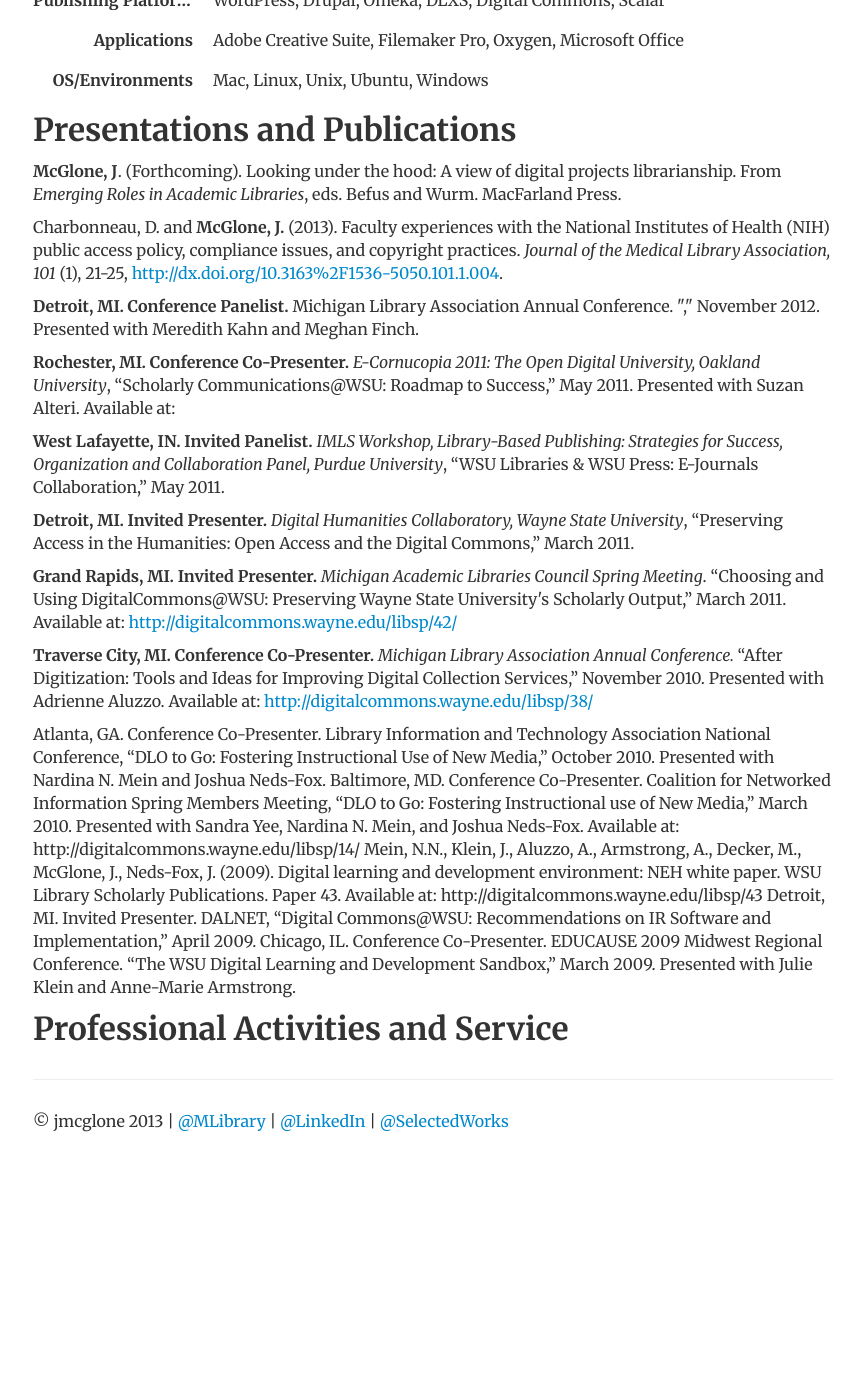
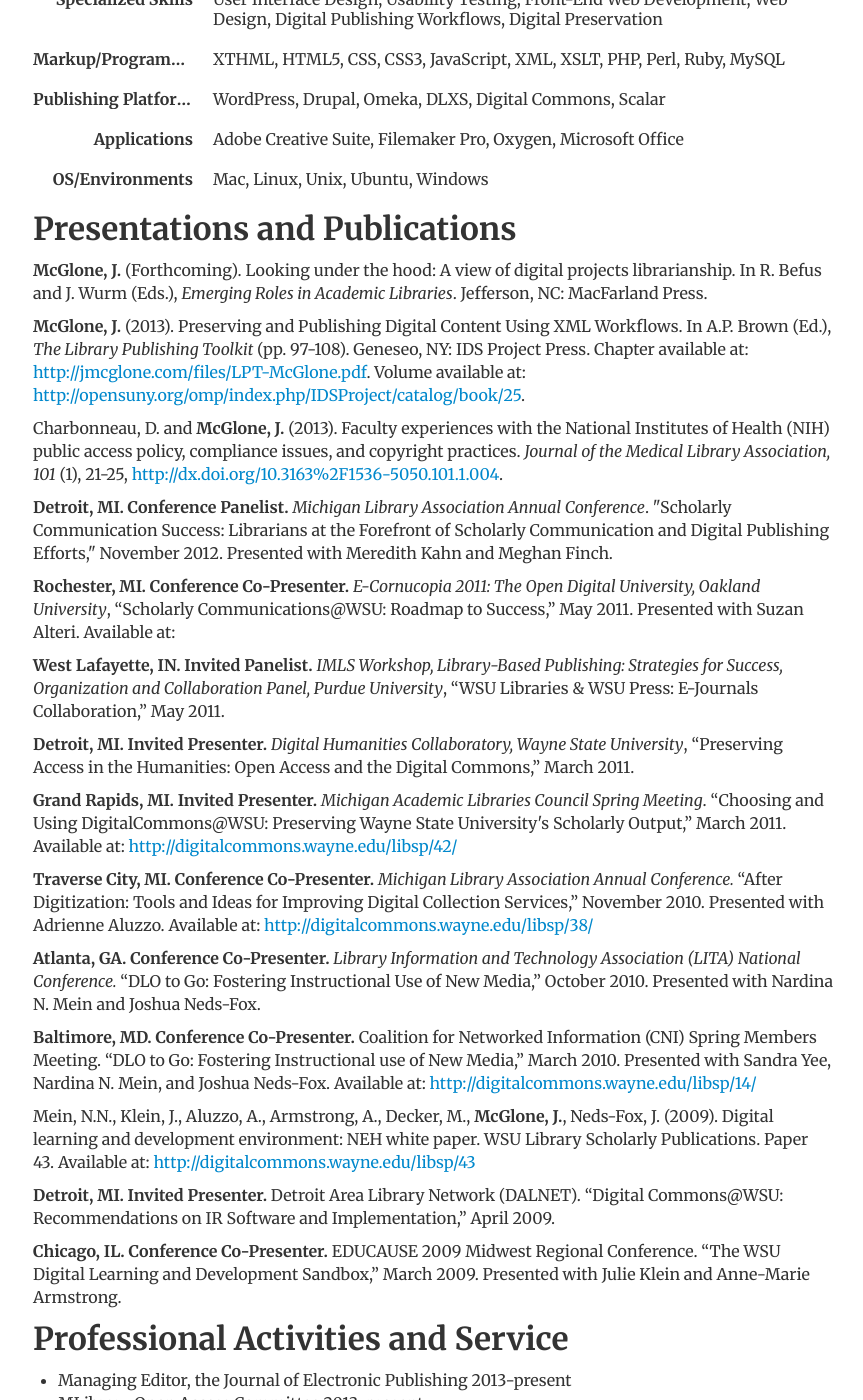
Before and after one commit to jmcglone/jmcglone.github.io, a Jekyll site: the page built from cv/index.html, in a window 1280 px wide and 1400 px high, scrolled down 1532 px. Shown: the whole window, without its empty margins (207-1070 px from the left). Built offline with Jekyll 4.4.1, drawn with Linux system fonts in a browser that asks for light colours; nearby versions of some CDN libraries; before the commit the page ends 2713 px from its top, so only the background shows below that; some of the changed text lies outside the part shown.

Commit message:
several updates and formatting changes

```diff
--- a/cv/index.html
+++ b/cv/index.html
@@ -14,10 +14,12 @@
 				<strong>University of Michigan Libraries</strong><br>
 				Michigan Publishing<br>
 				839 Greene St 1210 Buhr Bldg<br>
-				Ann Arbor MI 48109-3209
+				Ann Arbor MI 48109-3209<br>
 				<abbr title="phone">P:</abbr> (734) 763-4260<br>
 				<a href="mailto:jmcglone@umich.edu">jmcglone@umich.edu</a>
 				</address>
+
+				<p>Academic librarian currently immersed in front-end web development, user interface design, usability, and digital publishing workflows for academic publishers. Deeply interested in supporting non-traditional publishing models and causing disruption in the traditional scholarly publishing market.</p>
 
 				<h2>Degrees</h2>
 				<p><strong><abbr title="Masters of Library and Information Science">MLIS</abbr>, Wayne State University, Detroit, MI, 2008</strong><br>
@@ -71,11 +73,13 @@
 						<dd>Mac, Linux, Unix, Ubuntu, Windows</dd>
 					</dl>
 				<h2>Presentations and Publications</h2>
-					<p><strong>McGlone, J</strong>. (Forthcoming). Looking under the hood: A view of digital projects librarianship. From <em>Emerging Roles in Academic Libraries</em>, eds. Befus and Wurm. MacFarland Press.</p>
+					<p><strong>McGlone, J.</strong> (Forthcoming). Looking under the hood: A view of digital projects librarianship. In R. Befus and J. Wurm (Eds.), <em>Emerging Roles in Academic Libraries</em>. Jefferson, NC: MacFarland Press.</p>
+
+					<p><strong>McGlone, J.</strong> (2013). Preserving and Publishing Digital Content Using XML Workflows. In A.P. Brown (Ed.), <em>The Library Publishing Toolkit</em> (pp. 97-108). Geneseo, NY: IDS Project Press. Chapter available at: <a href="http://jmcglone.com/files/LPT-McGlone.pdf">http://jmcglone.com/files/LPT-McGlone.pdf</a>. Volume available at: <a href="http://opensuny.org/omp/index.php/IDSProject/catalog/book/25">http://opensuny.org/omp/index.php/IDSProject/catalog/book/25</a>.
 
 					<p>Charbonneau, D. and <strong>McGlone, J.</strong> (2013). Faculty experiences with the National Institutes of Health (NIH) public access policy, compliance issues, and copyright practices. <em>Journal of the Medical Library Association, 101</em> (1), 21-25, <a href="http://dx.doi.org/10.3163%2F1536-5050.101.1.004" title="Faculty experiences with the National Institutes of Health (NIH) public access policy, compliance issues, and copyright practices">http://dx.doi.org/10.3163%2F1536-5050.101.1.004</a>.</p>
 
-					<p><strong>Detroit, MI. Conference Panelist.</strong> Michigan Library Association Annual Conference. "," November 2012. Presented with Meredith Kahn and Meghan Finch.</p>
+					<p><strong>Detroit, MI. Conference Panelist.</strong> <em>Michigan Library Association Annual Conference</em>. "Scholarly Communication Success: Librarians at the Forefront of Scholarly Communication and Digital Publishing Efforts," November 2012. Presented with Meredith Kahn and Meghan Finch.</p>
 
 					<p><strong>Rochester, MI. Conference Co-Presenter.</strong> <em>E-Cornucopia 2011: The Open Digital University, Oakland University</em>, “Scholarly Communications@WSU: Roadmap to Success,” May 2011. Presented with Suzan Alteri. Available at: </p>
 
@@ -87,16 +91,28 @@
 
 					<p><strong>Traverse City, MI.  Conference Co-Presenter.</strong>  <em>Michigan Library Association Annual Conference.</em> “After Digitization: Tools and Ideas for Improving Digital Collection Services,” November 2010. Presented with Adrienne Aluzzo. Available at: <a href="http://digitalcommons.wayne.edu/libsp/38/" title="After Digitization: Tools and Ideas for Improving Digital Collection Services">http://digitalcommons.wayne.edu/libsp/38/</a></p>
 
-Atlanta, GA.  Conference Co-Presenter. Library Information and Technology Association National Conference, “DLO to Go: Fostering Instructional Use of New Media,” October 2010. Presented with Nardina N. Mein and Joshua Neds-Fox.
+					<p><strong>Atlanta, GA.  Conference Co-Presenter.</strong> <em>Library Information and Technology Association (LITA) National Conference.</em> “DLO to Go: Fostering Instructional Use of New Media,” October 2010. Presented with Nardina N. Mein and Joshua Neds-Fox.</p>
 
-Baltimore, MD.  Conference Co-Presenter. Coalition for Networked Information Spring Members Meeting, “DLO to Go: Fostering Instructional use of New Media,” March 2010. Presented with Sandra Yee, Nardina N. Mein, and Joshua Neds-Fox. Available at: http://digitalcommons.wayne.edu/libsp/14/
+					<p><strong>Baltimore, MD.  Conference Co-Presenter.</strong> Coalition for Networked Information (CNI) Spring Members Meeting. “DLO to Go: Fostering Instructional use of New Media,” March 2010. Presented with Sandra Yee, Nardina N. Mein, and Joshua Neds-Fox. Available at: <a href="http://digitalcommons.wayne.edu/libsp/14/">http://digitalcommons.wayne.edu/libsp/14/</a></p>
 
-Mein, N.N., Klein, J., Aluzzo, A., Armstrong, A., Decker, M., McGlone, J., Neds-Fox, J. (2009). Digital learning and development environment: NEH white paper. WSU Library Scholarly Publications. Paper 43. Available at: http://digitalcommons.wayne.edu/libsp/43
+					<p>Mein, N.N., Klein, J., Aluzzo, A., Armstrong, A., Decker, M., <strong>McGlone, J.</strong>, Neds-Fox, J. (2009). Digital learning and development environment: NEH white paper. WSU Library Scholarly Publications. Paper 43. Available at: <a href="http://digitalcommons.wayne.edu/libsp/43">http://digitalcommons.wayne.edu/libsp/43</a></p>
 
-Detroit, MI.  Invited Presenter. DALNET, “Digital Commons@WSU: Recommendations on IR Software and Implementation,” April 2009.
+					<p><strong>Detroit, MI.  Invited Presenter.</strong> Detroit Area Library Network (DALNET). “Digital Commons@WSU: Recommendations on IR Software and Implementation,” April 2009.</p>
 
-Chicago, IL.  Conference Co-Presenter. EDUCAUSE 2009 Midwest Regional Conference. “The WSU Digital Learning and Development Sandbox,” March 2009. Presented with Julie Klein and Anne-Marie Armstrong.
+					<p><strong>Chicago, IL.  Conference Co-Presenter.</strong> EDUCAUSE 2009 Midwest Regional Conference. “The WSU Digital Learning and Development Sandbox,” March 2009. Presented with Julie Klein and Anne-Marie Armstrong.</p>
 
 				<h2>Professional Activities and Service</h2>
+				<ul>
+				<li>Managing Editor, the Journal of Electronic Publishing 2013-present</li>
+				<li>MLibrary Open Access Committee 2013-present</li>
+				<li>National Digital Stewardship Alliance, Content Working Group 2012-present</li>
+				<li>WSU Graduate Council 2011-2012</li>
+				<li>WSU Digital Humanities Collaboratory 2010-2012</li>
+				<li>Michigan Library Association Web Advisory Committee 2010-2012</li>
+				<li>American Library Association 2008-2012</li>
+				<li>Association of College and Research Libraries 2008-2012</li>
+				<li>Library Information Technology Association 2008-2012</li>
+				<li>Michigan Library Association 2008-2012</li>
+				</ul>
 
 </div>
```
